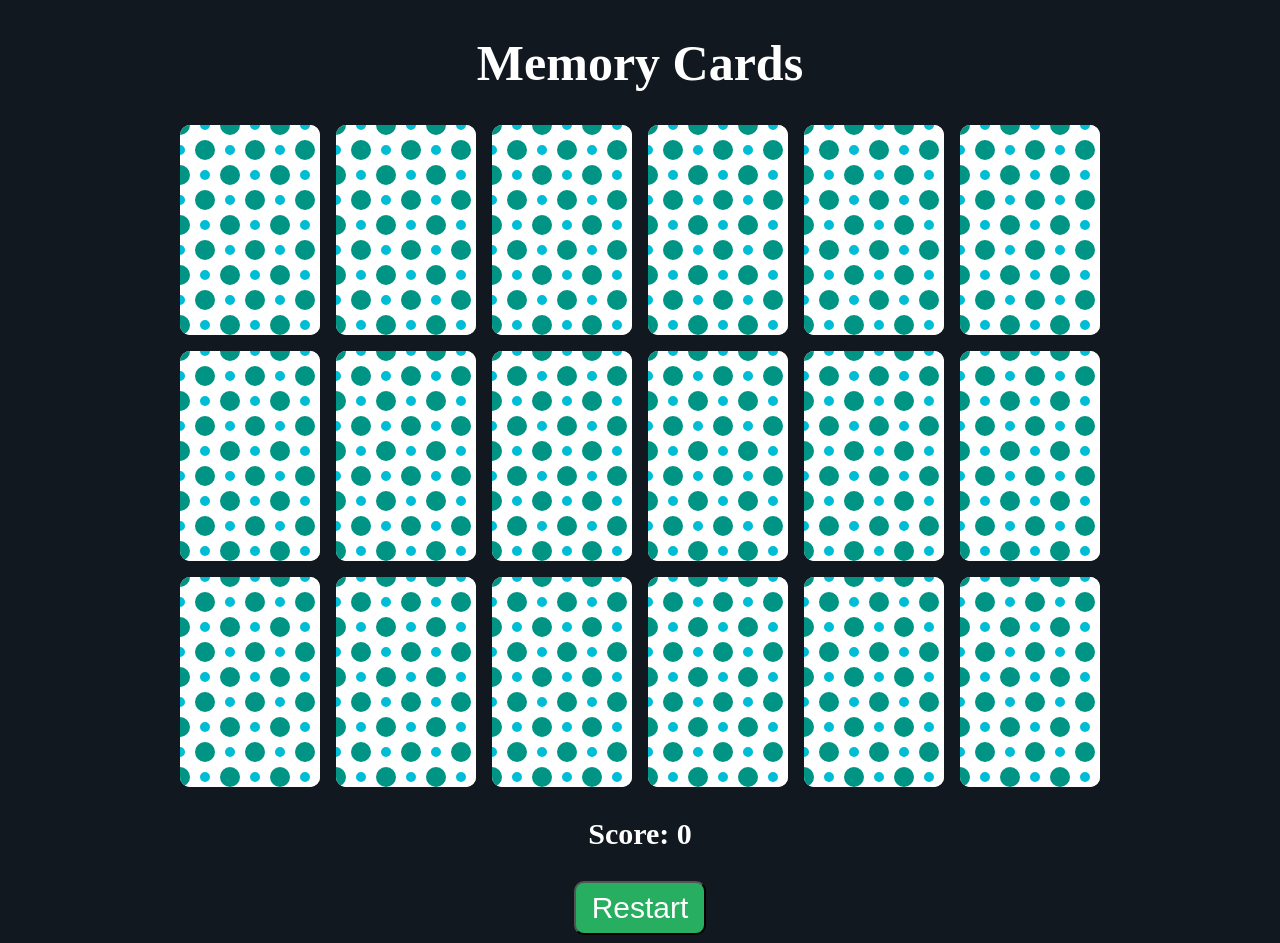
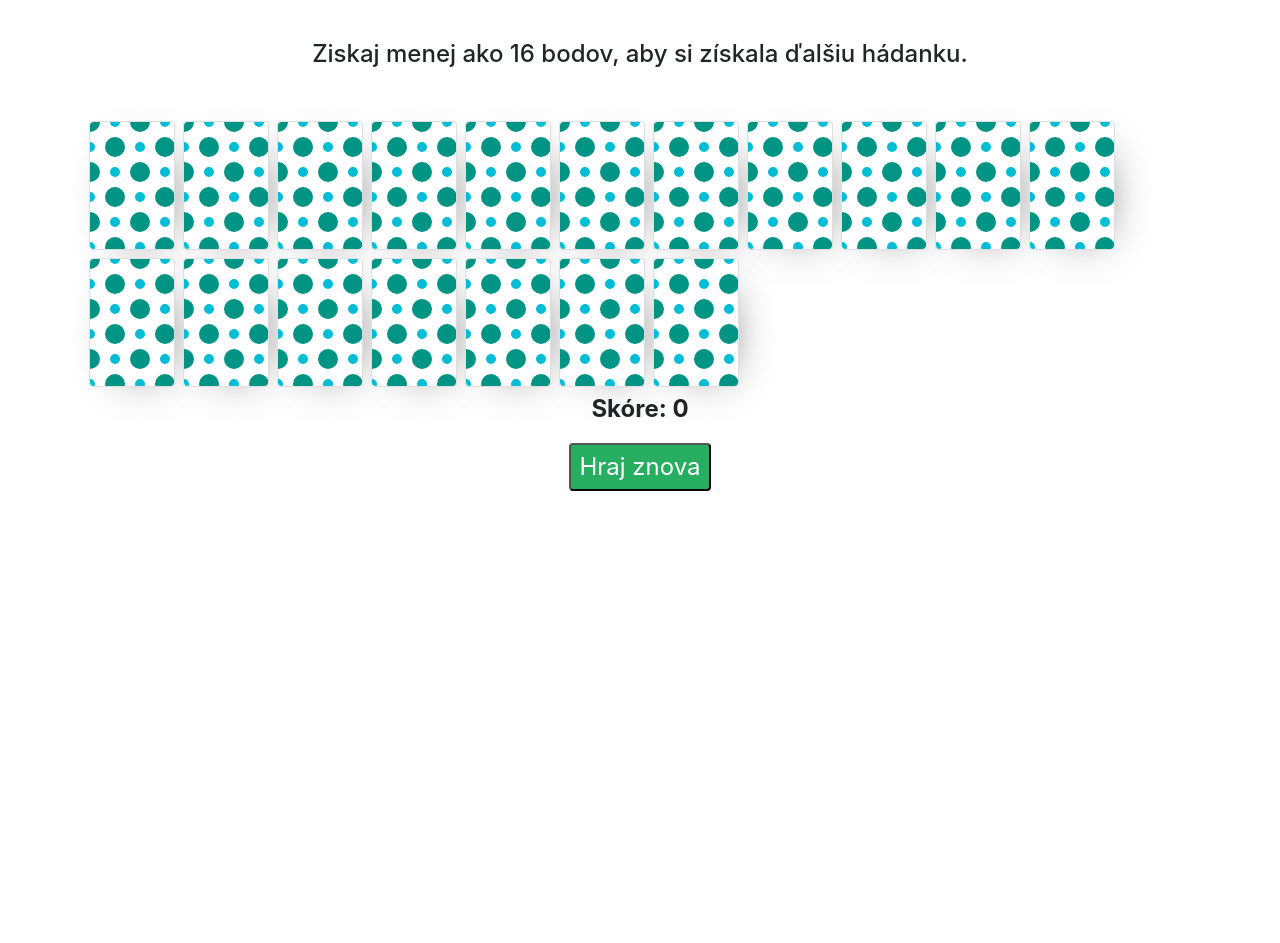
Before and after one commit to ThePavolC/quest-game, a plain HTML site: page memory/index.html in a window 1280 px wide. After the commit the page ends 800 px from the top, so only its background shows below. Drawn offline with nearby package versions, Linux system fonts and the light colour scheme.

Commit message:
setting a limit and adding copy to memory game

```diff
--- a/memory/data/cards.json
+++ b/memory/data/cards.json
@@ -1,38 +1,38 @@
 [
     {
-        "image": "../assets/chili.png",
+        "image": "../memory/assets/chili.png",
         "name": "chili"
     },
     {
-        "image": "../assets/grapes.png",
+        "image": "../memory/assets/grapes.png",
         "name": "grapes"
     },
     {
-        "image": "../assets/lemon.png",
+        "image": "../memory/assets/lemon.png",
         "name": "lemon"
     },
     {
-        "image": "../assets/orange.png",
+        "image": "../memory/assets/orange.png",
         "name": "orange"
     },
     {
-        "image": "../assets/pineapple.png",
+        "image": "../memory/assets/pineapple.png",
         "name": "pineapple"
     },
     {
-        "image": "../assets/strawberry.png",
+        "image": "../memory/assets/strawberry.png",
         "name": "strawberry"
     },
     {
-        "image": "../assets/tomato.png",
+        "image": "../memory/assets/tomato.png",
         "name": "tomato"
     },
     {
-        "image": "../assets/watermelon.png",
+        "image": "../memory/assets/watermelon.png",
         "name": "watermelon"
     },
     {
-        "image": "../assets/cherries.png",
+        "image": "../memory/assets/cherries.png",
         "name": "cherries"
     }
 ]
--- a/memory/index.html
+++ b/memory/index.html
@@ -1,18 +1,72 @@
-<!DOCTYPE html>
-<html>
+<!doctype html>
+<html lang="en">
   <head>
-    <meta charset="utf-8">
-    <title>Memory Card Game</title>
-    <link rel="stylesheet" type="text/css" href="style.css">
+    <!-- Required meta tags -->
+    <meta charset="utf-8" />
+    <meta
+      name="viewport"
+      content="width=device-width, initial-scale=1, shrink-to-fit=no"
+    />
+
+    <!-- Bootstrap CSS -->
+    <link
+      rel="stylesheet"
+      href="https://cdn.jsdelivr.net/npm/bootstrap@4.3.1/dist/css/bootstrap.min.css"
+      integrity="sha384-ggOyR0iXCbMQv3Xipma34MD+dH/1fQ784/j6cY/iJTQUOhcWr7x9JvoRxT2MZw1T"
+      crossorigin="anonymous"
+    />
+
+    <link rel="stylesheet" type="text/css" href="style.css" />
   </head>
   <body>
-    <h1>Memory Cards</h1>
-    <div class="grid-container">
+    <!-- Modal -->
+    <div id="message-modal" class="modal" tabindex="-1" role="dialog">
+      <div class="modal-dialog" role="document">
+        <div class="modal-content">
+          <div class="modal-body">
+            <p></p>
+          </div>
+          <div class="modal-footer">
+            <button type="button" class="btn btn-primary" data-dismiss="modal">
+              Hraj znova
+            </button>
+          </div>
+        </div>
+      </div>
     </div>
-    <p>Score: <span class="score"></span></p>
-    <div class="actions">
-        <button onclick="restart()">Restart</button>
+
+    <div class="heading container">
+      <h4>Ziskaj menej ako 16 bodov, aby si získala ďalšiu hádanku.</h4>
     </div>
+
+    <div class="wrapper">
+      <div class="grid-container container d-flex flex-row flex-wrap"></div>
+      <div class="container">
+        <p>Skóre: <span class="score"></span></p>
+        <div class="actions">
+          <button onclick="restart()">Hraj znova</button>
+        </div>
+      </div>
+    </div>
+
     <script src="index.js"></script>
+
+    <!-- Optional JavaScript -->
+    <!-- jQuery first, then Popper.js, then Bootstrap JS -->
+    <script
+      src="https://code.jquery.com/jquery-3.3.1.slim.min.js"
+      integrity="sha384-q8i/X+965DzO0rT7abK41JStQIAqVgRVzpbzo5smXKp4YfRvH+8abtTE1Pi6jizo"
+      crossorigin="anonymous"
+    ></script>
+    <script
+      src="https://cdn.jsdelivr.net/npm/popper.js@1.14.7/dist/umd/popper.min.js"
+      integrity="sha384-UO2eT0CpHqdSJQ6hJty5KVphtPhzWj9WO1clHTMGa3JDZwrnQq4sF86dIHNDz0W1"
+      crossorigin="anonymous"
+    ></script>
+    <script
+      src="https://cdn.jsdelivr.net/npm/bootstrap@4.3.1/dist/js/bootstrap.min.js"
+      integrity="sha384-JjSmVgyd0p3pXB1rRibZUAYoIIy6OrQ6VrjIEaFf/nJGzIxFDsf4x0xIM+B07jRM"
+      crossorigin="anonymous"
+    ></script>
   </body>
 </html>
--- a/memory/index.js
+++ b/memory/index.js
@@ -4,7 +4,19 @@ let firstCard, secondCard;
 let lockBoard = false;
 let score = 0;
 
+let successLimit = 16;
+let matches = 0;
+let numberOfPairs = 9;
+let riddle = "Riddle message";
+let failMessage =
+  "Nepodarilo sa ti nájsť všetky dvojice v menej ako " +
+  successLimit +
+  " ťahoch. Skús to znova.";
+
 document.querySelector(".score").textContent = score;
+
+document.querySelector("h4").textContent =
+  "Ziskaj menej ako " + successLimit + " bodov, aby si získala ďalšiu hádanku.";
 
 fetch("./data/cards.json")
   .then((res) => res.json())
@@ -33,7 +45,7 @@ function generateCards() {
     cardElement.classList.add("card");
     cardElement.setAttribute("data-name", card.name);
     cardElement.innerHTML = `
-      <div class="front">
+      <div class="front container">
         <img class="front-image" src=${card.image} />
       </div>
       <div class="back"></div>
@@ -54,16 +66,44 @@ function flipCard() {
     return;
   }
 
-  secondCard = this;
   score++;
   document.querySelector(".score").textContent = score;
+
+  secondCard = this;
   lockBoard = true;
+  checkForMatch();
+}
 
-  checkForMatch();
+function showModal() {
+  // set modal message
+  $("#message-modal").on("show.bs.modal", function (event) {
+    var modal = $(this);
+    if (score <= successLimit) {
+      modal.find(".modal-body").text(riddle);
+    } else {
+      modal.find(".modal-body").text(failMessage);
+    }
+  });
+
+  // reload on close
+  $("#message-modal").on("hidden.bs.modal", function (e) {
+    console.log("realod");
+    location.reload();
+  });
+
+  // show modal
+  $("#message-modal").modal("show");
 }
 
 function checkForMatch() {
   let isMatch = firstCard.dataset.name === secondCard.dataset.name;
+  console.log("matches:", matches);
+  if (isMatch) {
+    matches++;
+    if (matches >= successLimit || matches === numberOfPairs) {
+      showModal();
+    }
+  }
 
   isMatch ? disableCards() : unflipCards();
 }
--- a/memory/style.css
+++ b/memory/style.css
@@ -1,19 +1,10 @@
-body {
-  min-height: 100vh;
-  min-width: 100vh;
-  background-color: #12181f;
-  color: white;
+.heading {
+  padding: 5vmin;
+  text-align: center;
 }
-
-h1 {
-    text-align: center;
-    font-weight: 700;
-    font-size: 50px;
-}
-
 p {
   text-align: center;
-    font-size: 30px;
+  font-size: 24px;
   font-weight: bold;
 }
 
@@ -23,29 +14,25 @@ p {
 }
 
 .actions button {
-    padding: 8px 16px;
-    font-size: 30px;
-    border-radius: 10px;
+  padding: 4px 8px;
+  font-size: 24px;
+  border-radius: 4px;
   background-color: #27ae60;
   color: white;
 }
 
-.grid-container {
-  display: grid;
-  justify-content: center;
-  grid-gap: 16px;
-  grid-template-columns: repeat(6, 140px);
-  grid-template-rows: repeat(2, calc(140px / 2 * 3));
-}
-
 .card {
-  height: calc(140px / 2 * 3);
-  width: 140px;
-  border-radius: 10px;
-  background-color: white;
-  position: relative;
+  height: calc(86px / 2 * 3);
+  width: 86px;
+  margin: 4px;
+  border-radius: 4px;
+  /* background-color: white; */
+  /* position: relative; */
   transform-style: preserve-3d;
   transition: all 0.5s ease-in-out;
+  -webkit-box-shadow: 10px 10px 47px -26px rgba(0, 0, 0, 0.75);
+  -moz-box-shadow: 10px 10px 47px -26px rgba(0, 0, 0, 0.75);
+  box-shadow: 10px 10px 47px -26px rgba(0, 0, 0, 0.75);
 }
 
 .front-image {
@@ -57,10 +44,11 @@ p {
   transform: rotateY(180deg);
 }
 
-.front, .back {
+.front,
+.back {
   backface-visibility: hidden;
   position: absolute;
-    border-radius: 10px;
+  border-radius: 4px;
   top: 0;
   left: 0;
   height: 100%;
```
Also changed, not shown: 2 other files. Lines whose indentation alone changed are shown as unchanged.
